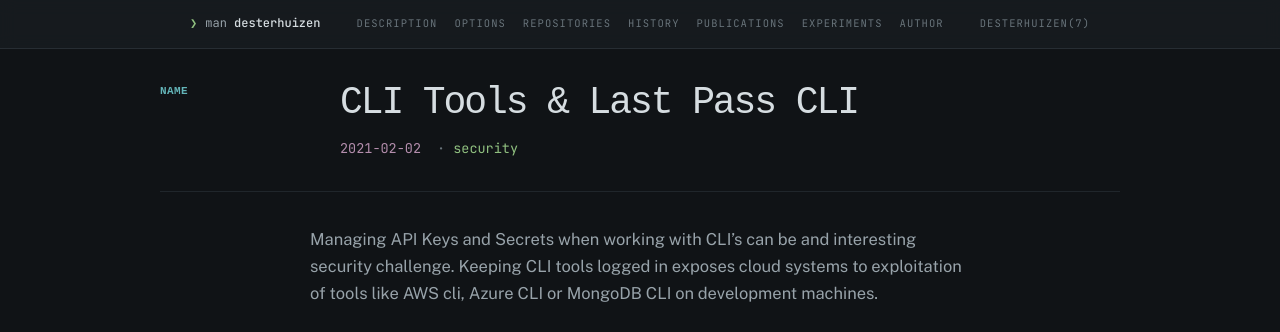
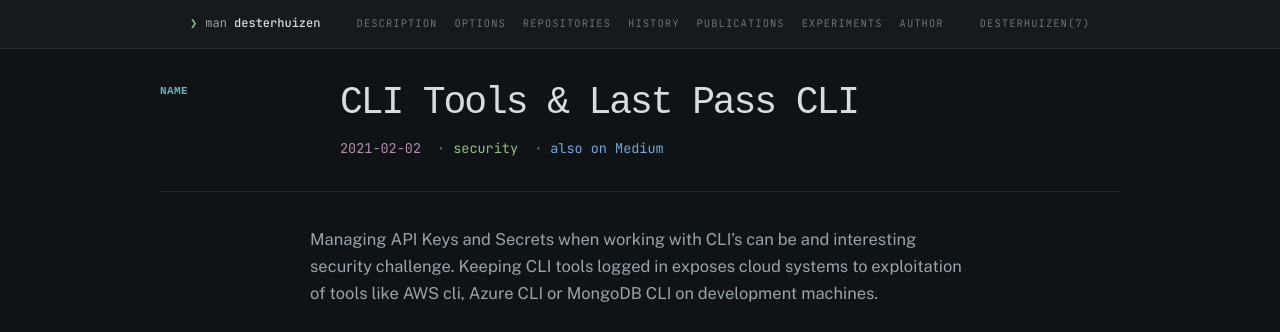
Before and after one commit to desterhuizen/desterhuizen.github.io, a Jekyll site: the page built from _posts/2021-02-02-lpass-cli.md, in a window 1280 px wide. Shown: the top 332 px of the page. Built offline with Jekyll 4.4.1, drawn with Linux system fonts in a browser that asks for light colours; some web fonts are replaced.

Commit message:
Link posts to their Medium mirrors
Three posts have copies on Medium and nothing in the repo recorded
that, so there was no way to tell which pieces had been mirrored and
no link from the site to the other copy. The repo had no Medium
handling at all.

Adds an optional medium: front matter field holding the mirror URL,
set on the three 2021 posts that have one. _layouts/post.html renders
it as an "also on Medium" link in the existing .dash metadata line,
reusing the middle-dot separator the categories already use and the
site-wide target="_blank" rel="noopener noreferrer" convention. Posts
without the field render nothing. Two rules in assets/css/style.css
give the link the blue that .post a uses, because that rule only
reaches inside the article body.

```diff
--- a/_layouts/post.html
+++ b/_layouts/post.html
@@ -10,6 +10,7 @@ layout: default
       <span class="nm">{{ page.date | date: "%Y-%m-%d" }}</span>
       {% assign cats = page.categories | join: ' ' | replace: ',', '' | split: ' ' | uniq %}
       {% for cat in cats %}<span class="em">&#183;</span><span class="st">{{ cat }}</span>{% endfor %}
+      {% if page.medium %}<span class="em">&#183;</span><a href="{{ page.medium }}" target="_blank" rel="noopener noreferrer">also on Medium</a>{% endif %}
     </p>
   </div>
 </section>
--- a/_posts/2021-02-02-lpass-cli.md
+++ b/_posts/2021-02-02-lpass-cli.md
@@ -4,6 +4,7 @@ title:  "CLI Tools & Last Pass CLI"
 date:   2021-02-02 20:00:00 +0100
 categories: security
 type:   article
+medium: https://desterhuizen.medium.com/cli-tools-last-pass-cli-888577cb5cb4
 redirect_from:
   - /writing/lpass-cli/
 ---
--- a/assets/css/style.css
+++ b/assets/css/style.css
@@ -109,6 +109,8 @@ header{
 }
 .dash{font-family:var(--mono);font-size:13.5px;color:var(--fg2);margin-top:12px}
 .dash .em{color:var(--fg3);margin:0 8px}
+.dash a{color:var(--blue)}
+.dash a:hover{color:var(--cyan)}
 
 /* code block */
 pre.block{
```
Also changed, not shown: _posts/2019-05-29-why-https.md (+1 -0 lines), _posts/2021-10-20-hacktivity-ctf-mobile.md (+1 -0 lines).
